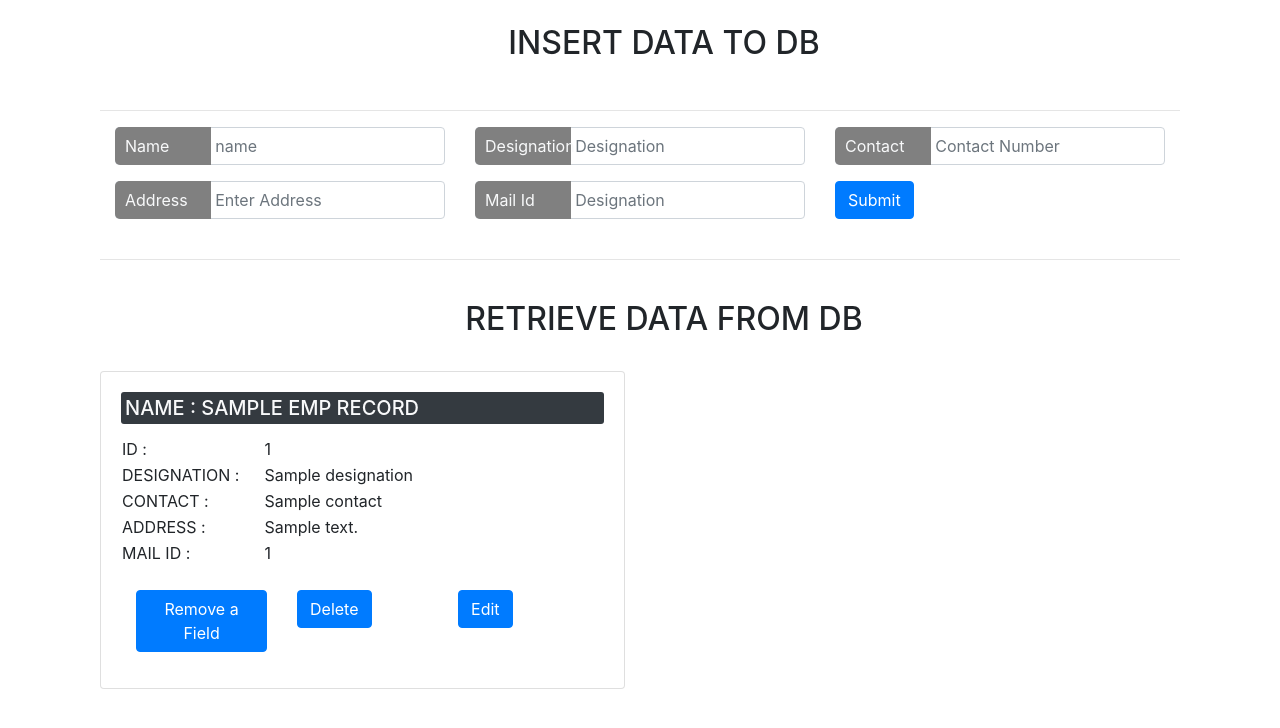
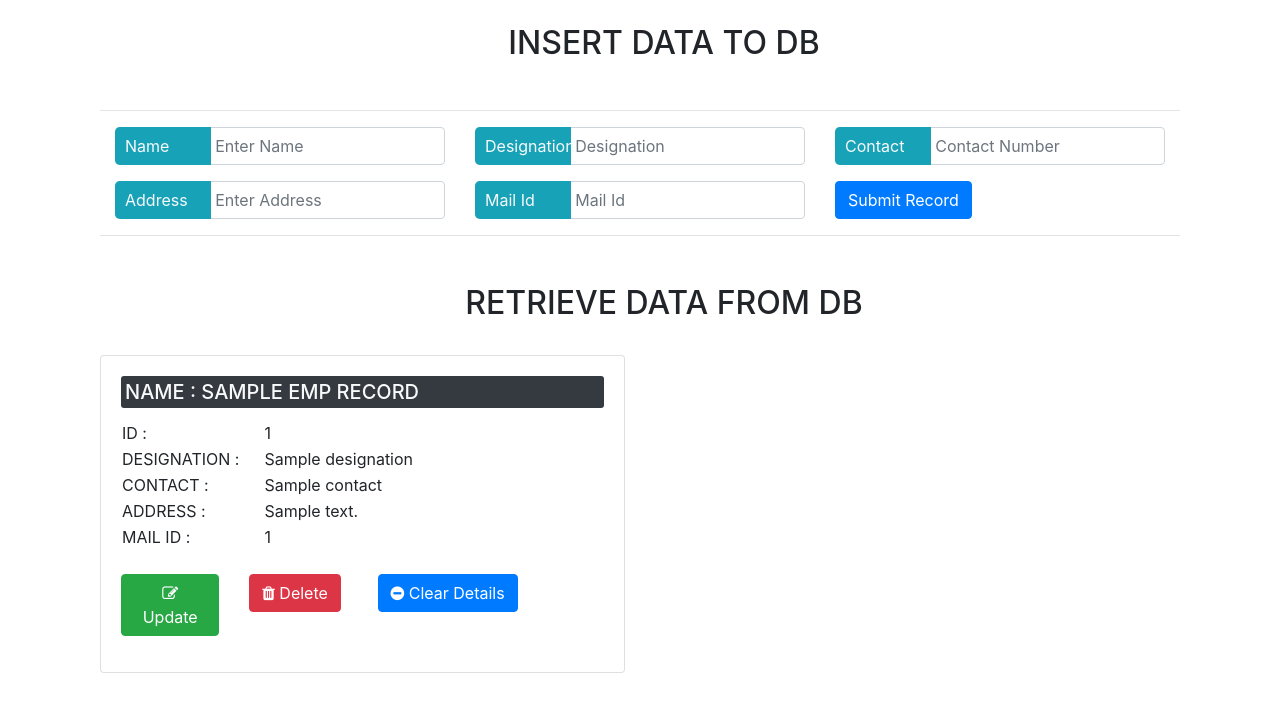
Before and after one commit to Lcsundarraj/Task-08Oct-CurdOperation, a Flask app: page / in a window 1280 px wide. Shown: the top 728 px of the page. Run offline with Flask 2, Linux system fonts and the light colour scheme; a database or web service that is not in the repository returns one stand-in record (values such as "Sample title"); some libraries are stand-ins or nearby versions.

Commit message:
new changes

```diff
--- a/app.py
+++ b/app.py
@@ -23,9 +23,7 @@ def index():
 		empdetails_list.append(e)
 	return render_template('form.html', emplist = empdetails_list )
 
-
-@app.route("/", methods=['POST'])
-def update_empRecords():
+def setData():
 	#Empty List
 	empRecords = {}
 	#request data from UI
@@ -40,15 +38,12 @@ def update_empRecords():
 	empRecords["contact"]=contact
 	empRecords["address"]=address
 	empRecords["mailId"]=mailId
-	#print records in cmd
-	print(empRecords)
+	return empRecords
 
-	emp_db.save_employee_data(empRecords)
-	return redirect(url_for('index'))
 
-#update records in DB
-@app.route("/update", methods=['POST'])
-def update_emp_records():
+@app.route("/", methods=['POST'])
+def update_empRecords():
+	"""
 	#Empty List
 	empRecords = {}
 	#request data from UI
@@ -63,6 +58,34 @@ def update_emp_records():
 	empRecords["contact"]=contact
 	empRecords["address"]=address
 	empRecords["mailId"]=mailId
+	"""
+	empRecords = setData()
+	#print records in cmd
+	print(empRecords)
+
+	emp_db.save_employee_data(empRecords)
+	return redirect(url_for('index'))
+
+#update records in DB
+@app.route("/update", methods=['POST'])
+def update_emp_records():
+	"""
+	#Empty List
+	empRecords = {}
+	#request data from UI
+	name = request.form['uname']
+	designation = request.form['desg']
+	contact = request.form['phone']
+	address = request.form['addrs']
+	mailId =  request.form['email']
+	#set data to the Empty list
+	empRecords["name"]=name
+	empRecords["designation"]=designation
+	empRecords["contact"]=contact
+	empRecords["address"]=address
+	empRecords["mailId"]=mailId
+	"""
+	empRecords = setData()
 	#print records in cmd
 	print(empRecords)
 	print(request.form['id'])
--- a/emp_db.py
+++ b/emp_db.py
@@ -55,5 +55,5 @@ def update_one_record(empid, empRecords):
 def update_field(empid):
 	global col
 	connect_db()
-	col.update({"_id": ObjectId(empid)}, {'$unset' :{'designation':""}})
+	col.update({"_id": ObjectId(empid)}, {'$unset' :{'designation':"", 'contact':"", 'address':"", 'mailId':""}})
 	return
--- a/templates/form.html
+++ b/templates/form.html
@@ -10,27 +10,27 @@
    <form class="form-horizontal col-xs-12 col-lg-12 col-md-12 col-sm-12" method="POST" action="{{url_for('update_empRecords')}}" name="wform" >
       <div class="row sec1 mb-4">
          <div class="form-group col-lg-4 col-sm-12">
-            <label for="uname" class="text-light">Name</label>
-            <input type="text" class="form-control" id="uname" placeholder="name" name="uname" required>
+            <label for="uname" class="text-light bg bg-info">Name</label>
+            <input type="text" class="form-control" id="uname" placeholder="Enter Name" name="uname" required>
          </div>
          <div class="form-group col-4">
-            <label for="desg" class="text-light">Designation </label>
+            <label for="desg" class="text-light bg bg-info">Designation </label>
             <input type="text" class="form-control" id="desg" placeholder="Designation" name="desg" required>
          </div>
          <div class="form-group col-lg-4 col-sm-12">
-            <label for="phone" class="text-light">Contact</label>
+            <label for="phone" class="text-light bg bg-info">Contact</label>
             <input type="text" class="form-control" id="phone" placeholder="Contact Number" name="phone" required>
          </div>
          <div class="form-group col-4">
-            <label for="addrs" class="text-light">Address </label>
+            <label for="addrs" class="text-light bg bg-info">Address </label>
             <input type="text" class="form-control" id="addrs" placeholder="Enter Address" name="addrs" required>
          </div>
          <div class="form-group col-4">
-            <label for="email" class="text-light">Mail Id </label>
-            <input type="text" class="form-control" id="email" placeholder="Designation"  name="email" required>
+            <label for="email" class="text-light bg bg-info">Mail Id </label>
+            <input type="text" class="form-control" id="email" placeholder="Mail Id"  name="email" required>
          </div>
-         <div class="form-group col-4 float-right">
-            <button type="Submit" class="btn btn-primary">Submit</button>
+         <div class="form-group col-4 float-right ">
+            <button type="Submit" class="btn btn-primary">Submit Record</button>
          </div>
       </div>
    </form>
@@ -59,7 +59,7 @@
          </table>
       </div>
       -->
-   <hr>
+
    <div class="row">
       <div class="col-lg-12 text-center m-4">
          <h2>RETRIEVE DATA FROM DB</h2>
@@ -78,21 +78,23 @@
                   <tr><td>ADDRESS : </td><td>{{p["address"]}}</td></tr>
                   <tr><td>MAIL ID : </td><td>{{p["mailId"]}}</td></tr>
                </table>
-               <form method="POST" action="edit/{{p['_id']}}">
-               <div class="form-group col-4 float-right">
-                  <button type="submit" class="btn btn-primary">Edit</button>
+               <div class="row">
+                  <form method="POST" action="edit/{{p['_id']}}" class="col-lg-3 col-md-3">
+                     <div class="form-group ">
+                        <button type="submit" class="btn btn-success"><i class="fa fa-pencil-square-o" aria-hidden="true"></i> Update</button>
+                     </div>
+                  </form>
+                  <form method="POST" action="delete/{{p['_id']}}" class="col-lg-3 col-md-3">
+                     <div class="form-group ">
+                        <button type="submit" class="btn btn-danger"><i class="fa fa-trash" aria-hidden="true"></i> Delete</button>
+                     </div>
+                  </form>
+                  <form method="POST" action="remove_field/{{p['_id']}}" class="col-lg-6 col-md-6">
+                     <div class="form-group ">
+                        <button type="submit" class="btn btn-primary"><i class="fa fa-minus-circle" aria-hidden="true"></i> Clear Details</button>
+                     </div>
+                  </form>
                </div>
-               </form>
-               <form method="POST" action="delete/{{p['_id']}}">
-               <div class="form-group col-4 float-right">
-                  <button type="submit" class="btn btn-primary">Delete</button>
-               </div>
-               </form>
-               <form method="POST" action="remove_field/{{p['_id']}}">
-               <div class="form-group col-4 float-right">
-                  <button type="submit" class="btn btn-primary">Remove a Field</button>
-               </div>
-               </form>
                <!-- <a href="#" class="btn btn-primary">Edit</a>
                <a href="#" class="btn btn-primary">Delete</a> -->
             </div>
--- a/templates/index.html
+++ b/templates/index.html
@@ -7,6 +7,7 @@
       <!-- <link href="style.css" rel="stylesheet"> -->
       <!-- Bootstrap CSS -->
       <link rel="stylesheet" href="https://stackpath.bootstrapcdn.com/bootstrap/4.3.1/css/bootstrap.min.css" >
+      <link rel="stylesheet" href="https://stackpath.bootstrapcdn.com/font-awesome/4.7.0/css/font-awesome.min.css">
       <title>Curd Operation</title>
 
       <style>
@@ -16,7 +17,6 @@
              position: absolute;
              padding: 7px 10px;
              margin-right: 0px;
-             background: gray;
              width: 6rem;
              border-radius: 5px 0px 0px 5px;
              }
@@ -27,6 +27,9 @@
          .card-title{
             border-radius: 3px;
             text-transform: uppercase;
+         }
+         .sec1{
+            border-bottom:1px solid #e3e3e3;
          }
 
       </style>
```
Also changed, not shown: templates/edit_form.html (+16 -12 lines).
